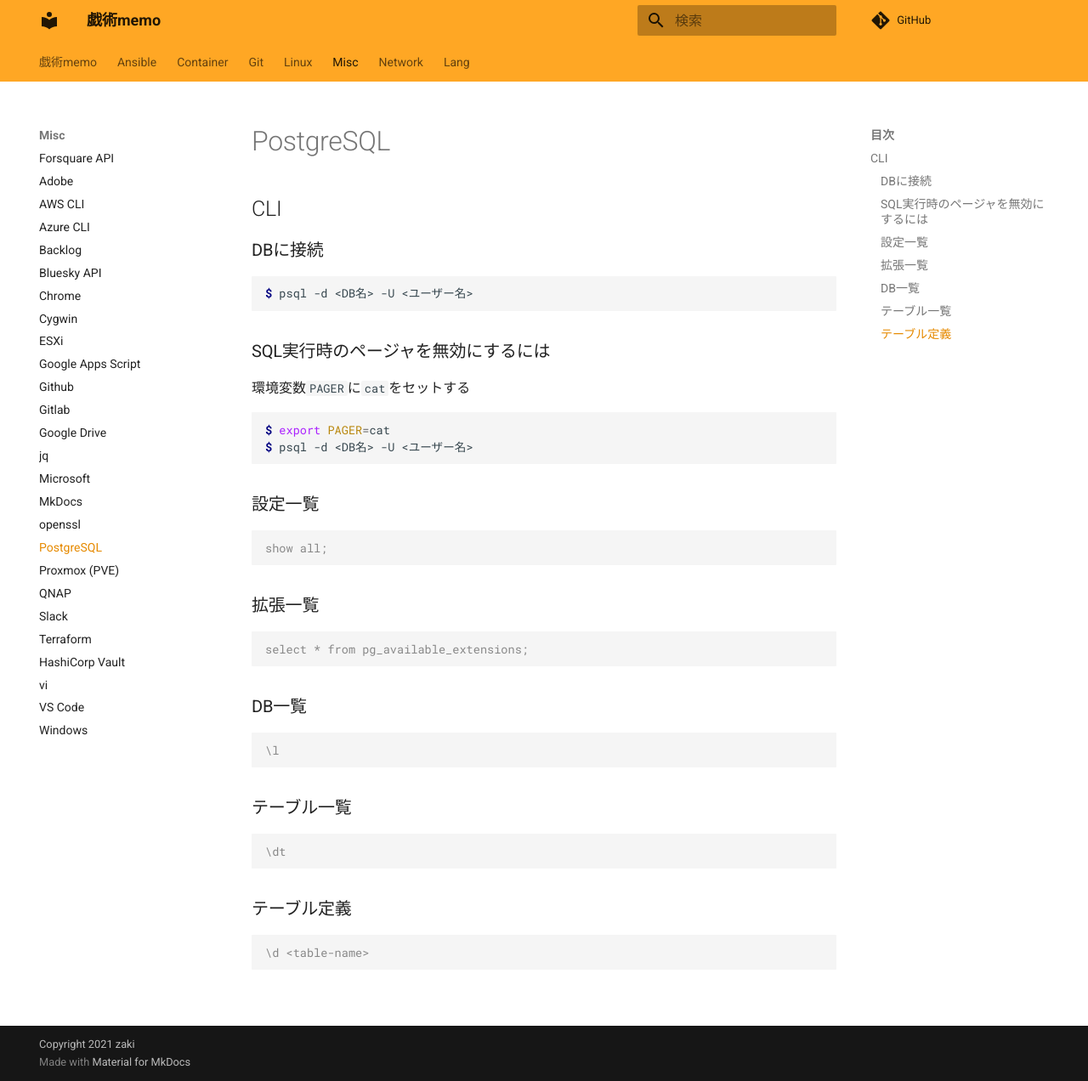
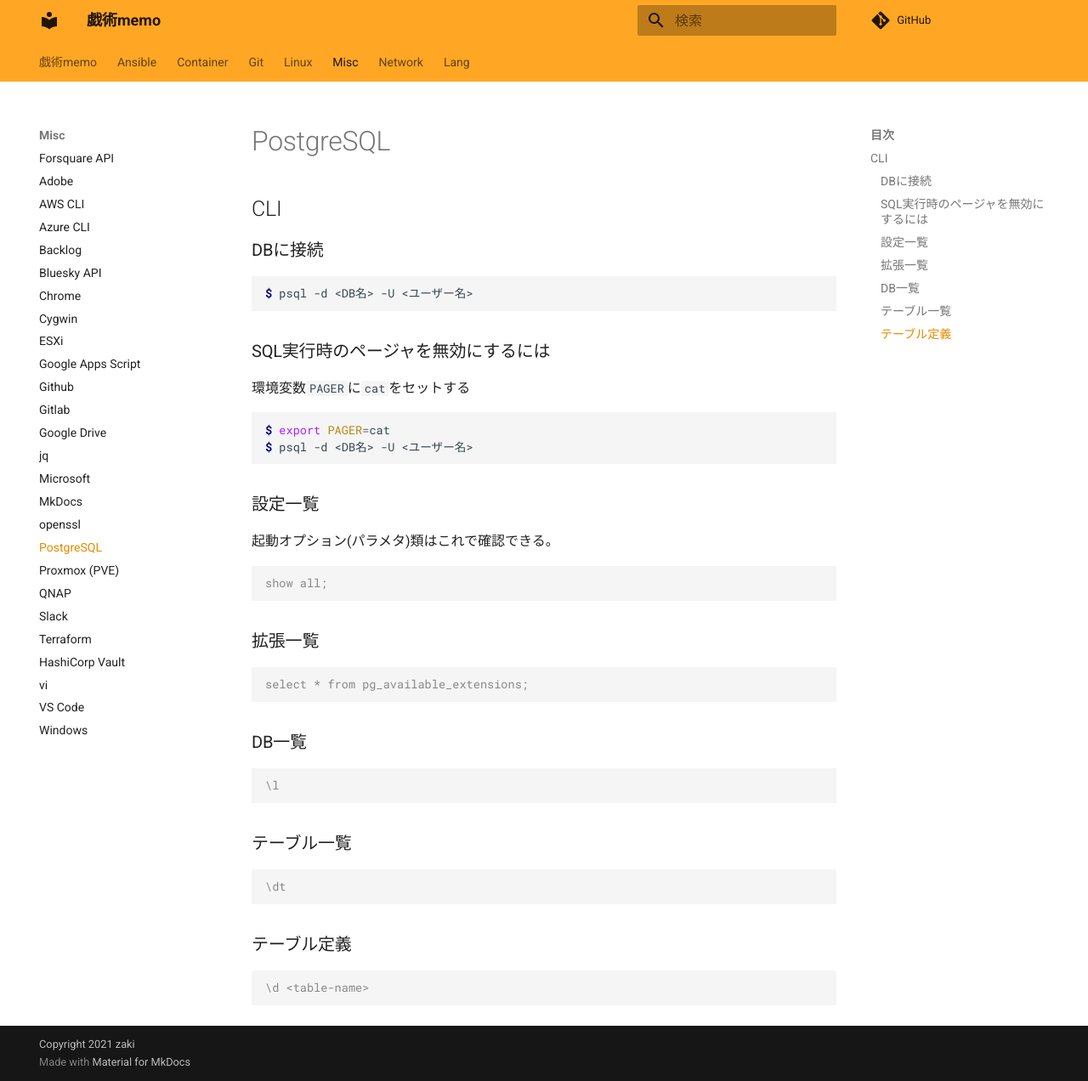
Before and after one commit to zaki-lknr/docs, an MkDocs documentation site: the page built from docs/Misc/postgresql.md, in a window 1280 px wide and 1272 px high. Shown: the whole window at 85% size. Built offline with MkDocs 1.6.1 and Material for MkDocs 9.7.7, drawn with Linux system fonts in a browser that asks for light colours; comment, search, counter and statistics services are not loaded.

Commit message:
update: misc/postgresql: show allの説明加筆

````diff
--- a/docs/Misc/postgresql.md
+++ b/docs/Misc/postgresql.md
@@ -18,6 +18,8 @@ $ psql -d <DB名> -U <ユーザー名>
 ```
 
 ### 設定一覧
+
+起動オプション(パラメタ)類はこれで確認できる。
 
 ```console
 show all;
````
